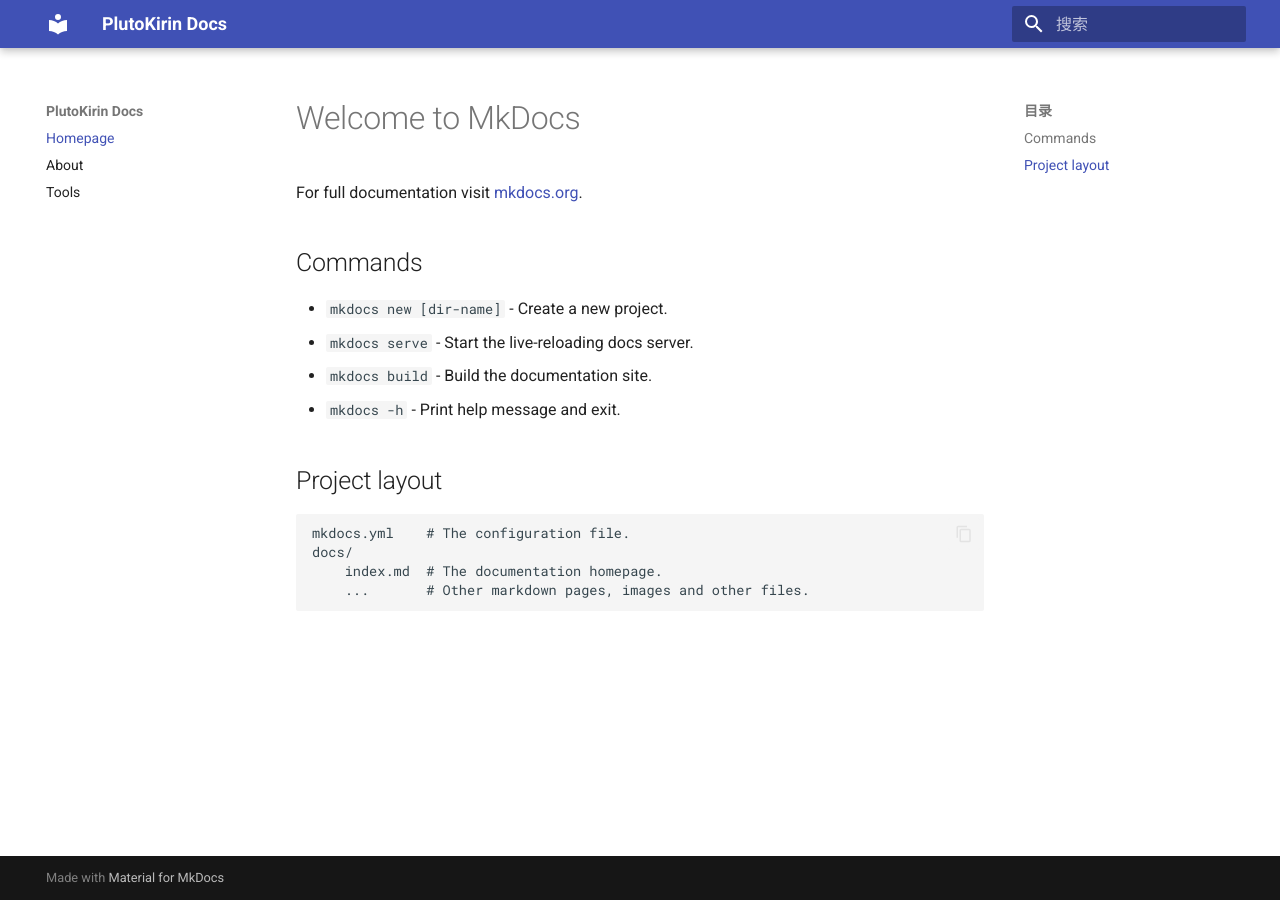
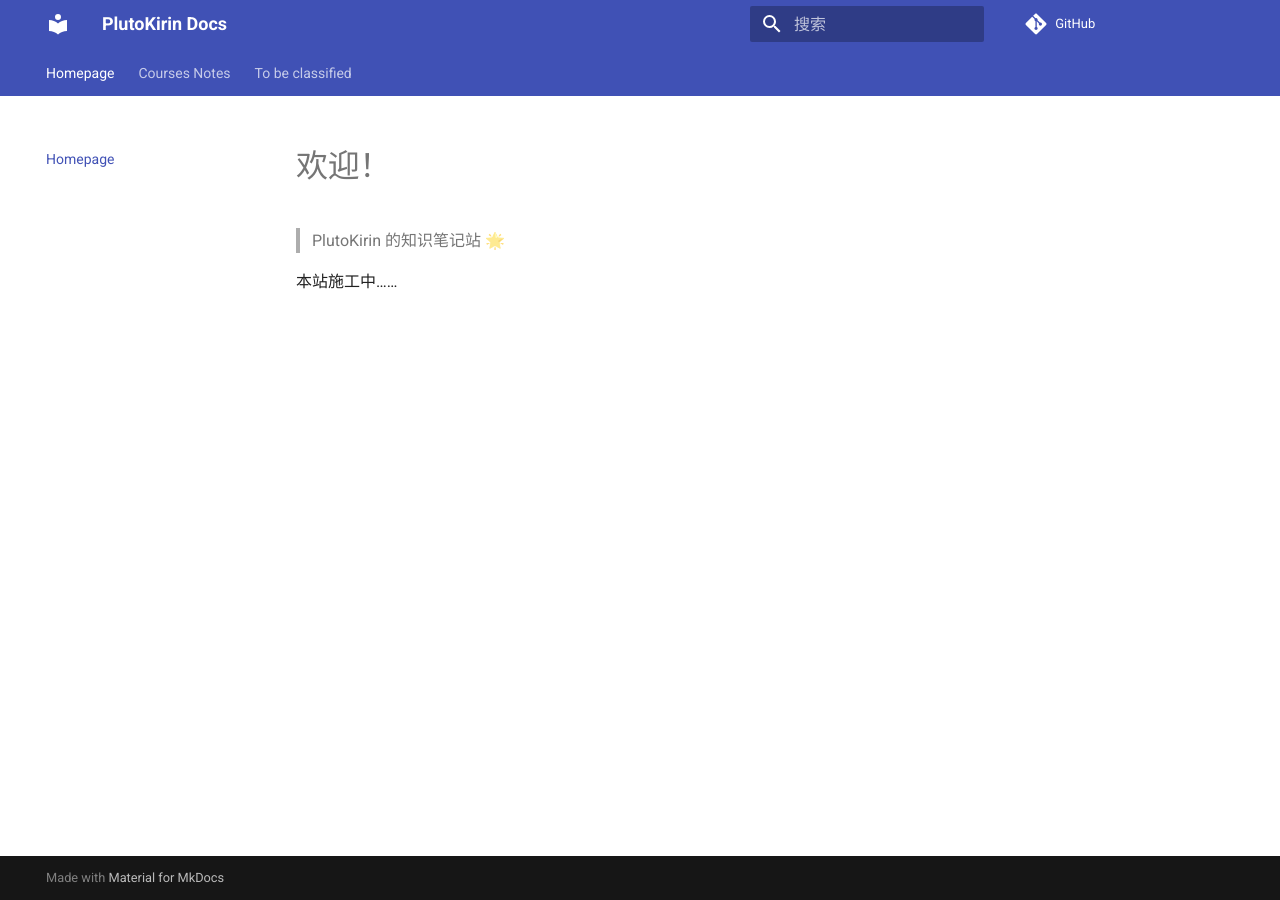
Before and after one commit to PlutoKirin/PlutoKirin_Docs, an MkDocs documentation site: the page built from docs/index.md, in a window 1280 px wide. Built offline with MkDocs 1.6.1 and Material for MkDocs 9.7.7, drawn with Linux system fonts in a browser that asks for light colours; comment, search, counter and statistics services are not loaded.

Commit message:
test02:update mkdocs.yml and about.md

```diff
--- a/docs/index.md
+++ b/docs/index.md
@@ -1,17 +1,5 @@
-# Welcome to MkDocs
+# 欢迎！
 
-For full documentation visit [mkdocs.org](https://www.mkdocs.org).
+> PlutoKirin 的知识笔记站 🌟
 
-## Commands
-
-* `mkdocs new [dir-name]` - Create a new project.
-* `mkdocs serve` - Start the live-reloading docs server.
-* `mkdocs build` - Build the documentation site.
-* `mkdocs -h` - Print help message and exit.
-
-## Project layout
-
-    mkdocs.yml    # The configuration file.
-    docs/
-        index.md  # The documentation homepage.
-        ...       # Other markdown pages, images and other files.
+本站施工中……
--- a/mkdocs.yml
+++ b/mkdocs.yml
@@ -1,14 +1,26 @@
 site_name: PlutoKirin Docs
-site_url: https://PlutoKirin.github.io/PlutoKirin.github.io_MkDocs/
+site_url: https://plutokirin.github.io/PlutoKirin_Docs
+repo_url: https://github.com/PlutoKirin/PlutoKirin_Docs
+repo_name: GitHub
+
 theme:
   name: material
   language: zh
   features:
-    - navigation.instant     # 快速页面切换
-    - search.highlight       # 搜索高亮
-    - content.code.copy      # 代码复制按钮
-    - content.tabs.link      # Tab 内容支持
+    - navigation.tabs
+    - navigation.instant
+    - content.code.copy
+
 nav:
   - Homepage: index.md
-  - About: about.md
-  - Tools: tools.md
+  - Courses Notes:
+    - CS61A-2022Fall: courses/Berkeley-CS61A-2022Fall.md
+  - To be classified:
+      - About me: about.md
+
+plugins:
+  - search
+  - git-revision-date-localized:
+      fallback_to_build_date: true
+  - wordcount:
+      enabled: true
```
Also changed, not shown: docs/about.md (+2 -0 lines), docs/courses/Berkeley-CS61A-2022Fall.md (added, +377 -0 lines).
